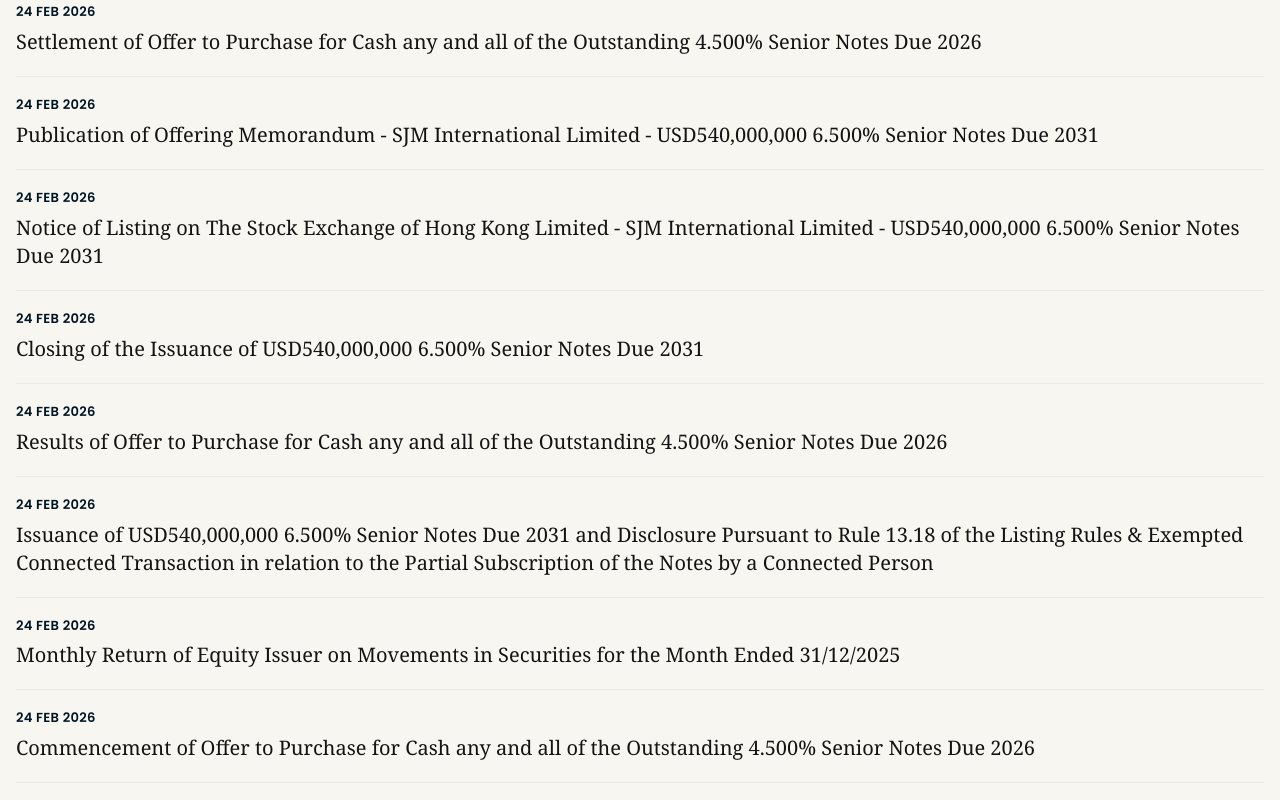
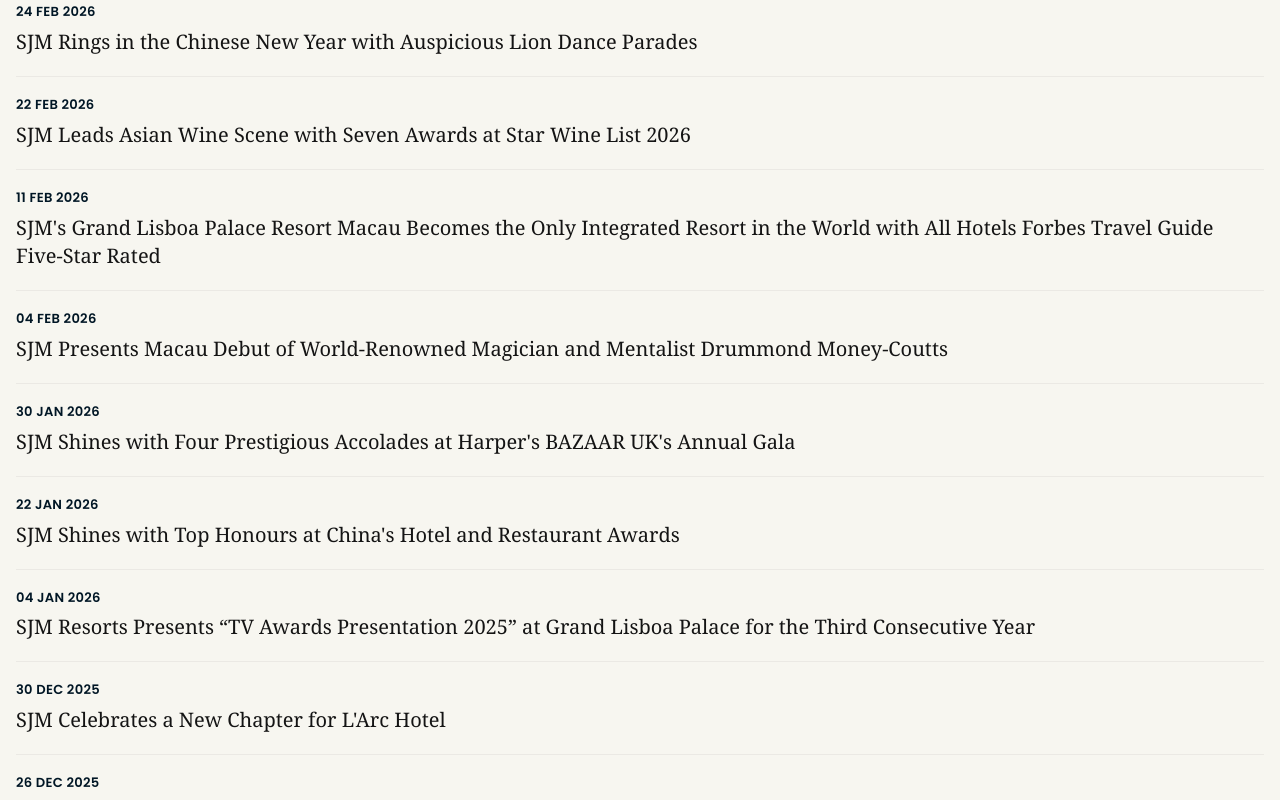
Before and after one commit to 1279374970/sjm-holdings, a Next.js app: page /demo2/news in a window 1280 px wide. Shown: the part 420-1220 px from the top of the page. Built offline with nearby package versions, Linux system fonts and the light colour scheme; a web font is replaced by a local one.

Commit message:
feat: 样式调整

```diff
--- a/app/demo2/LatestNewsSection.js
+++ b/app/demo2/LatestNewsSection.js
@@ -14,49 +14,42 @@
   {
     id: 1,
     date: "24 Feb 2026",
-    title: "SJM Joins Hands with the Community to Celebrate the Year of the Horse",
+    title: "SJM Rings in the Chinese New Year with Auspicious Lion Dance Parades",
   },
   {
     id: 2,
     date: "22 Feb 2026",
-    title:
-      "SJM Volunteer Team 10th Anniversary Celebration Dinner | A Decade of Unity and Giving Back",
+    title: "SJM Leads Asian Wine Scene with Seven Awards at Star Wine List 2026",
   },
   {
     id: 3,
     date: "11 Feb 2026",
-    title:
-      "SJM Supports the USJ SDG Week 2026 to Explore the Future of Sustainable Development",
+    title: "SJM's Grand Lisboa Palace Resort Macau Becomes the Only Integrated Resort in the World with All Hotels Forbes Travel Guide Five-Star Rated",
   },
   {
     id: 4,
     date: "04 Feb 2026",
-    title:
-      '\u201cSJM Talent Development Programme\u201d Graduation Ceremony Highlights Local Talent Development Achievements',
+    title: "SJM Presents Macau Debut of World-Renowned Magician and Mentalist Drummond Money-Coutts",
   },
   {
     id: 5,
-    date: "04 Feb 2026",
-    title:
-      "SJM Presents Macau Debut of World-Renowned Magician and Mentalist Drummond Money-Coutts",
+    date: "28 Jan 2026",
+    title: "SJM Volunteer Team 10th Anniversary Celebration Dinner | A Decade of Unity and Giving Back",
   },
   {
     id: 6,
-    date: "28 Jan 2026",
-    title:
-      "SJM Holdings Reports Record Visitor Engagement Across Grand Lisboa Palace Resort Macau",
+    date: "15 Jan 2026",
+    title: "SJM Supports the USJ SDG Week 2026 to Explore the Future of Sustainable Development",
   },
   {
     id: 7,
-    date: "15 Jan 2026",
-    title:
-      "SJM Celebrates 55th Anniversary with a Series of Community and Charity Initiatives",
+    date: "08 Jan 2026",
+    title: "SJM Holdings Reports Record Visitor Engagement Across Grand Lisboa Palace Resort Macau",
   },
   {
     id: 8,
-    date: "08 Jan 2026",
-    title:
-      "SJM Holdings Announces Strategic Expansion Plan for Grand Lisboa Palace Phase II",
+    date: "02 Jan 2026",
+    title: "SJM Holdings Announces Strategic Expansion Plan for Grand Lisboa Palace Phase II",
   },
 ];
 
--- a/app/demo2/news/page.js
+++ b/app/demo2/news/page.js
@@ -8,63 +8,53 @@
 const newsItems = [
   {
     id: 1,
-    date: "24 Feb 2026",
-    title:
-      "Monthly Return of Equity Issuer on Movements in Securities for the Month Ended 31/01/2026",
+    date: "03 May 2026",
+    title: "SJM Enhances Parental Benefits",
   },
   {
     id: 2,
     date: "24 Feb 2026",
-    title:
-      "Settlement of Offer to Purchase for Cash any and all of the Outstanding 4.500% Senior Notes Due 2026",
+    title: "SJM Rings in the Chinese New Year with Auspicious Lion Dance Parades",
   },
   {
     id: 3,
-    date: "24 Feb 2026",
-    title:
-      "Publication of Offering Memorandum - SJM International Limited - USD540,000,000 6.500% Senior Notes Due 2031",
+    date: "22 Feb 2026",
+    title: "SJM Leads Asian Wine Scene with Seven Awards at Star Wine List 2026",
   },
   {
     id: 4,
-    date: "24 Feb 2026",
-    title:
-      "Notice of Listing on The Stock Exchange of Hong Kong Limited - SJM International Limited - USD540,000,000 6.500% Senior Notes Due 2031",
+    date: "11 Feb 2026",
+    title: "SJM's Grand Lisboa Palace Resort Macau Becomes the Only Integrated Resort in the World with All Hotels Forbes Travel Guide Five-Star Rated",
   },
   {
     id: 5,
-    date: "24 Feb 2026",
-    title:
-      "Closing of the Issuance of USD540,000,000 6.500% Senior Notes Due 2031",
+    date: "04 Feb 2026",
+    title: "SJM Presents Macau Debut of World-Renowned Magician and Mentalist Drummond Money-Coutts",
   },
   {
     id: 6,
-    date: "24 Feb 2026",
-    title:
-      "Results of Offer to Purchase for Cash any and all of the Outstanding 4.500% Senior Notes Due 2026",
+    date: "30 Jan 2026",
+    title: "SJM Shines with Four Prestigious Accolades at Harper's BAZAAR UK's Annual Gala",
   },
   {
     id: 7,
-    date: "24 Feb 2026",
-    title:
-      "Issuance of USD540,000,000 6.500% Senior Notes Due 2031 and Disclosure Pursuant to Rule 13.18 of the Listing Rules & Exempted Connected Transaction in relation to the Partial Subscription of the Notes by a Connected Person",
+    date: "22 Jan 2026",
+    title: "SJM Shines with Top Honours at China's Hotel and Restaurant Awards",
   },
   {
     id: 8,
-    date: "24 Feb 2026",
-    title:
-      "Monthly Return of Equity Issuer on Movements in Securities for the Month Ended 31/12/2025",
+    date: "04 Jan 2026",
+    title: "SJM Resorts Presents \u201cTV Awards Presentation 2025\u201d at Grand Lisboa Palace for the Third Consecutive Year",
   },
   {
     id: 9,
-    date: "24 Feb 2026",
-    title:
-      "Commencement of Offer to Purchase for Cash any and all of the Outstanding 4.500% Senior Notes Due 2026",
+    date: "30 Dec 2025",
+    title: "SJM Celebrates a New Chapter for L'Arc Hotel",
   },
   {
     id: 10,
-    date: "24 Feb 2026",
-    title:
-      "Inside Information Proposed Issuance of U.S. Dollar Denominated Senior Notes",
+    date: "26 Dec 2025",
+    title: "SJM Restaurants and Bar Recognised in \u201cT+L Tastemakers 2025/26\u201d",
   },
 ];
 
@@ -76,7 +66,7 @@
 const yearFilters = [
   { name: "All", count: 59 },
   { name: "2026", count: 4 },
-  { name: "2025", count: 16 },
+  { name: "2025", count: 18 },
   { name: "2024", count: 19 },
   { name: "2023", count: 27 },
 ];
@@ -183,7 +173,7 @@
         <div className="relative z-10 -mt-[70px] px-4 md:px-8 lg:px-[40px]">
           <div className="bg-white px-4 py-10 md:px-8 lg:px-[60px] lg:py-[40px]">
             <h1 className="font-petrona text-[36px] font-extralight leading-[1.128em] tracking-[-0.047em] text-black md:text-[48px]">
-              Announcements, Notices &amp; Returns
+              Latest News
             </h1>
           </div>
         </div>
```
